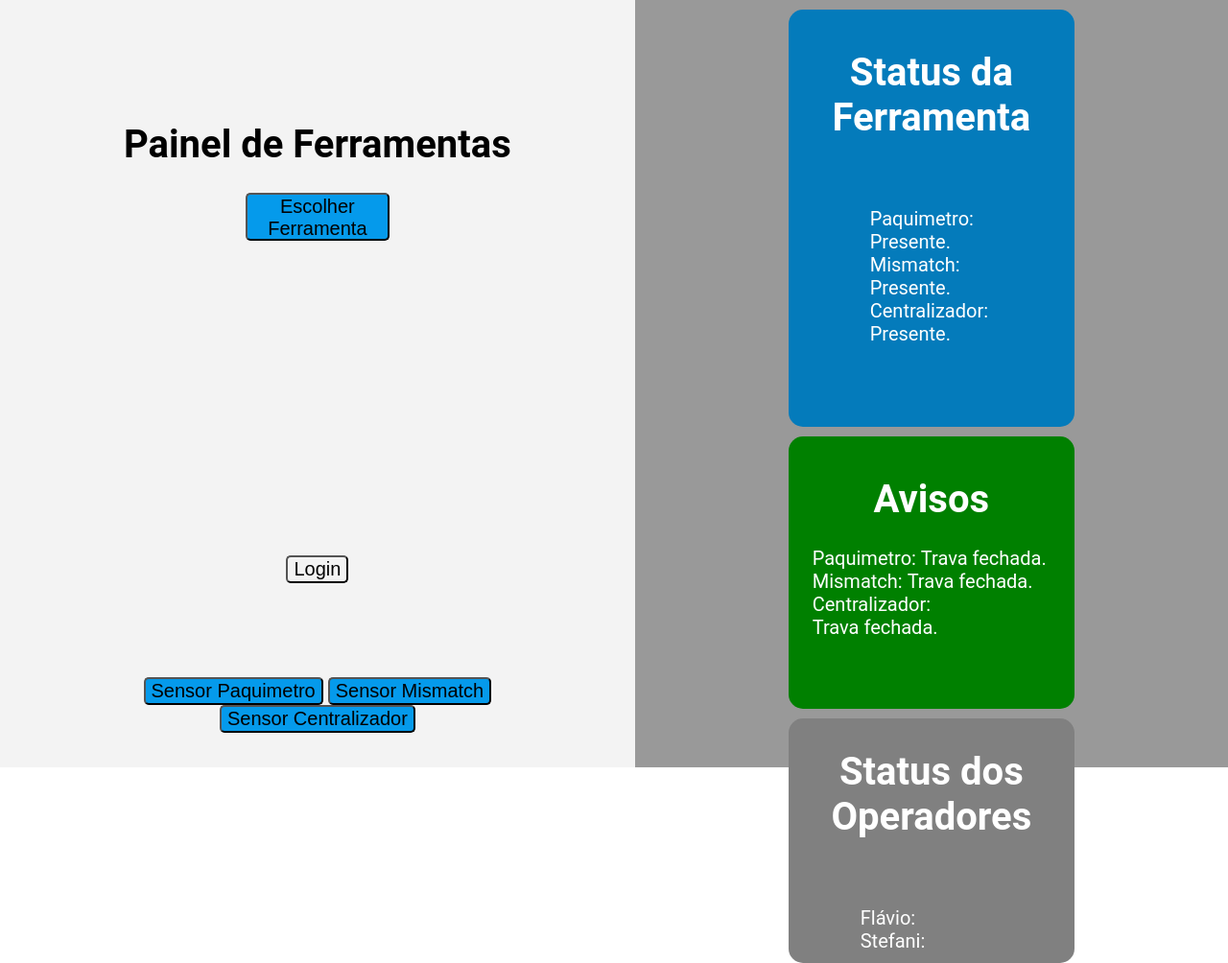
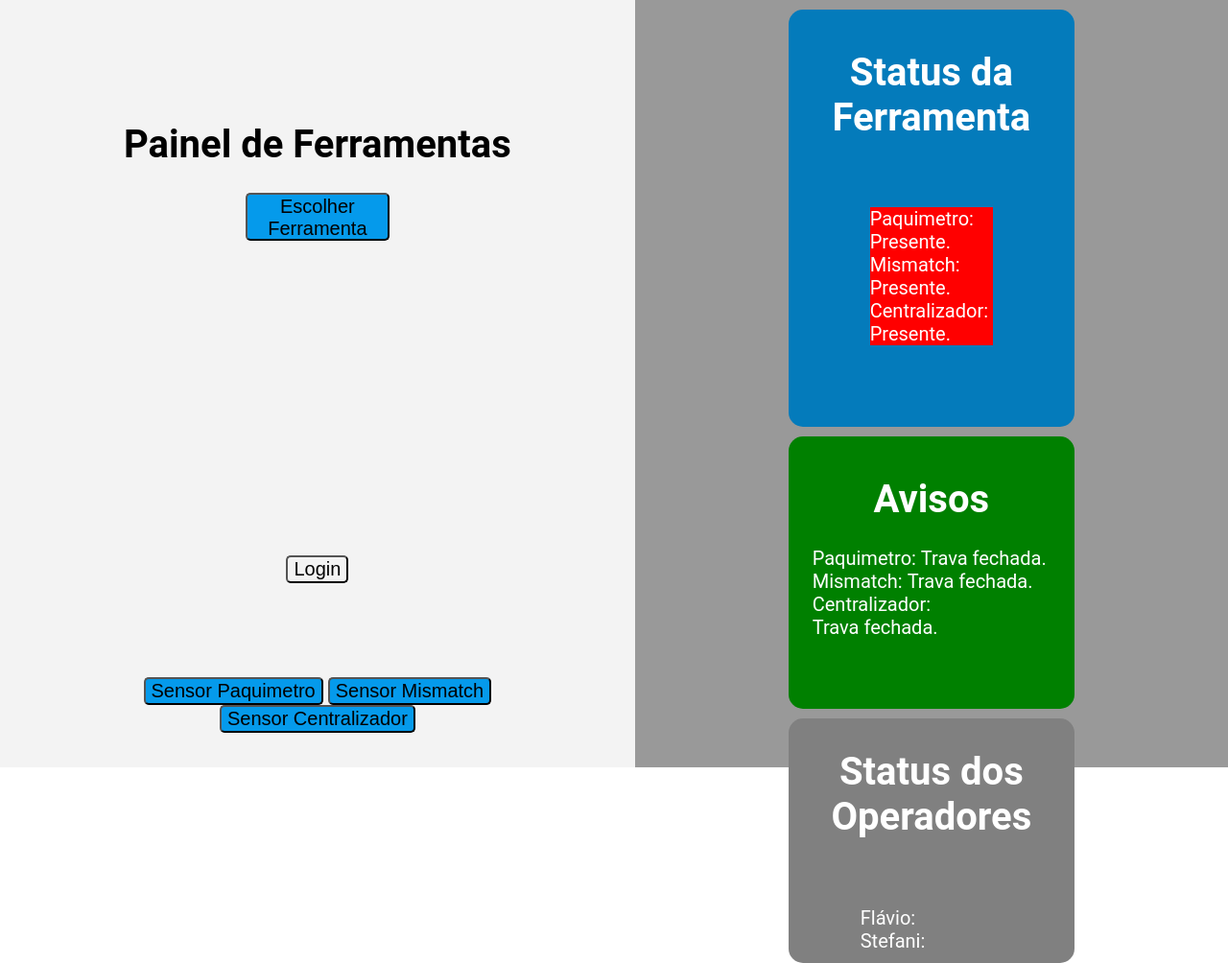
Before and after one commit to ester-17/ToolsWebsite, a PHP site: template src/Views/Operator.html in a window 1280 px wide. Shown: the whole page at 96% size. Run offline with PHP 8.4, Linux system fonts and the light colour scheme; the template is opened without the code that fills it, so the values that code supplies are empty.

Commit message:
git informations

```diff
--- a/public/css/styles.css
+++ b/public/css/styles.css
@@ -81,6 +81,12 @@ button:active{
   display: none;
 }
 
+/*###################################################################################################################################*/
+/*###################################################################################################################################*/
+/*###################################################################################################################################*/
+/*###################################################################################################################################*/
+/*###################################################################################################################################*/
+
 #login{
   background-color: #f3f3f3;
 }
@@ -163,6 +169,8 @@ li a:active{
   width: 200px;
   height: 30px;
 }
+/*
+Is not being used, dont remember why i created it
 .enviarBtn{
   border: none;
   border-radius: 10px;;
@@ -173,7 +181,7 @@ li a:active{
   background-color: #090a0a;
   cursor: pointer;
   transition: .3s ease all;
-}
+} */
 /*===============Escolha da ferramenta==============*/
 .right-section {
   /*padding: 50px;*/
@@ -216,6 +224,8 @@ li a:active{
   font-family: 'Roboto', sans-serif;
   font-size: 20px;
   text-align: left;
+  color: red;
+  background-color: red;
 }
 .statusFerramentas{
   border-radius: 15px;
```
Also changed, not shown: 1 other file.
